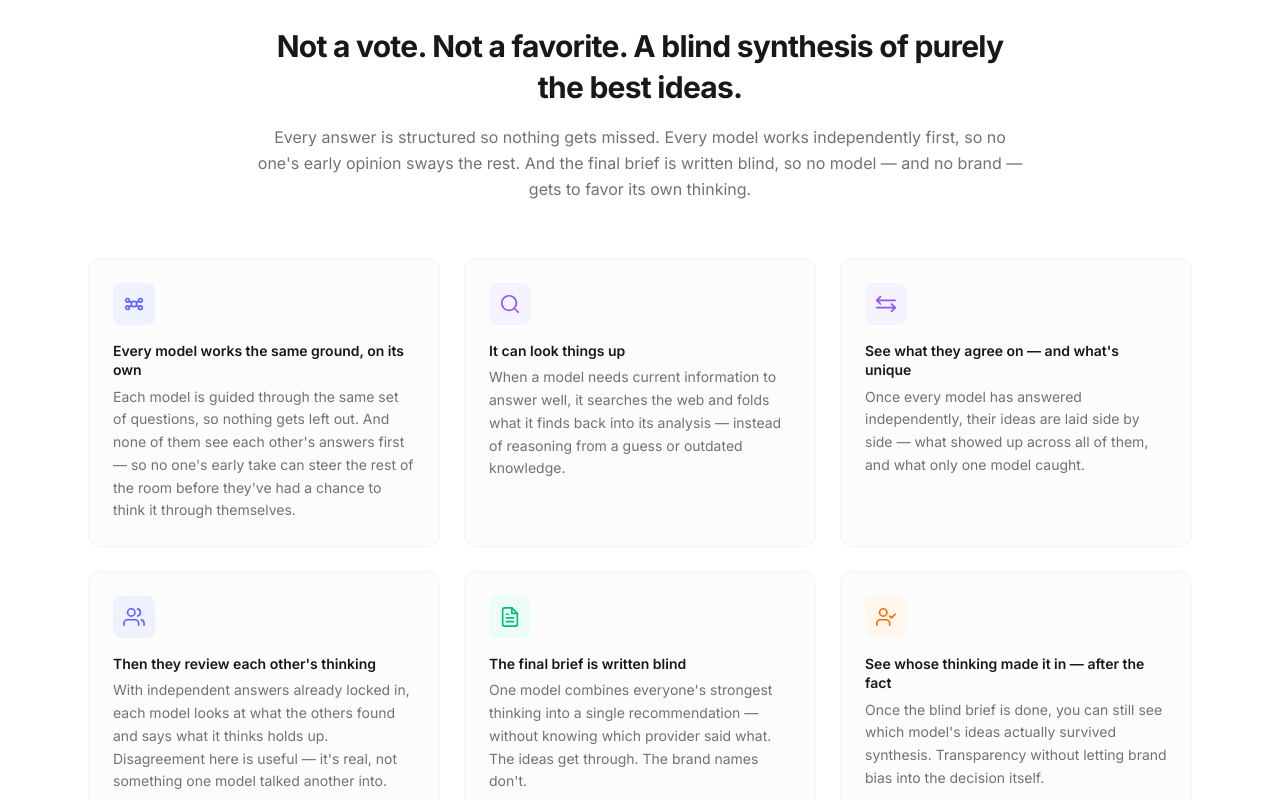
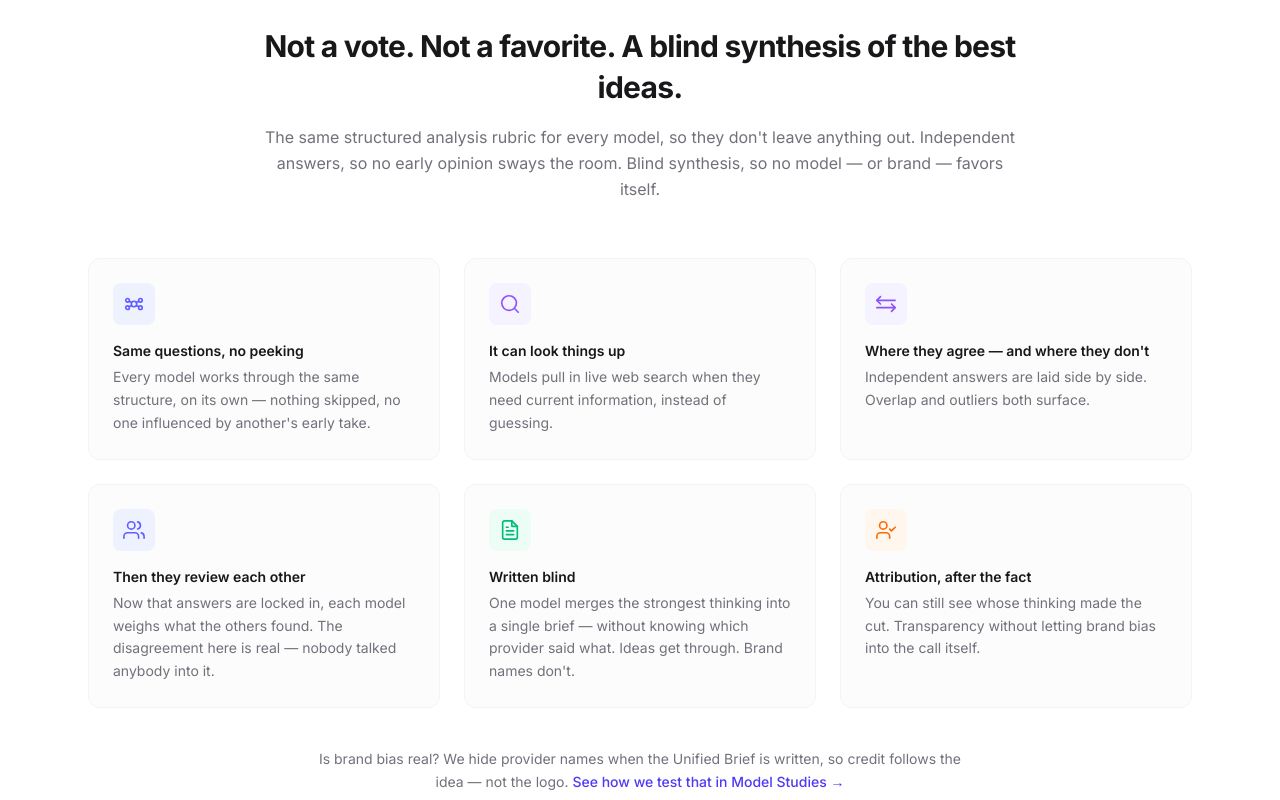
Before and after one commit to Caryndcarter/decision-copilot-evals, a Next.js app in the folder packages/nextjs/: page / in a window 1280 px wide. Shown: the part 2420-3220 px from the top of the page. Built offline with nearby package versions, Linux system fonts and the light colour scheme; no server answers.

Commit message:
Tighten think-tank guardrail copy and ground brand-bias claims in Model Studies.
Finalize shorter card copy, note that Unified Briefs hide provider names by default intent, and use we for research coding language.

Co-authored-by: Cursor <cursoragent@cursor.com>

```diff
--- a/packages/nextjs/app/page.tsx
+++ b/packages/nextjs/app/page.tsx
@@ -427,50 +427,50 @@ export default function Home() {
         <div className="mx-auto max-w-6xl px-6">
           <div className="mx-auto mb-14 max-w-3xl text-center">
             <h2 className="text-2xl lg:text-3xl font-bold text-zinc-900 tracking-tight leading-snug">
-              Not a vote. Not a favorite. A blind synthesis of purely the best ideas.
+              Not a vote. Not a favorite. A blind synthesis of the best ideas.
             </h2>
             <p className="mt-4 text-zinc-500 leading-relaxed">
-              Every answer is structured so nothing gets missed. Every model works independently
-              first, so no one&apos;s early opinion sways the rest. And the final brief is written
-              blind, so no model — and no brand — gets to favor its own thinking.
+              The same structured analysis rubric for every model, so they don&apos;t leave
+              anything out. Independent answers, so no early opinion sways the room. Blind
+              synthesis, so no model — or brand — favors itself.
             </p>
           </div>
           <div className="grid sm:grid-cols-2 lg:grid-cols-3 gap-6">
             {[
               {
                 icon: <IconThinkTank />,
-                title: "Every model works the same ground, on its own",
-                desc: "Each model is guided through the same set of questions, so nothing gets left out. And none of them see each other's answers first — so no one's early take can steer the rest of the room before they've had a chance to think it through themselves.",
+                title: "Same questions, no peeking",
+                desc: "Every model works through the same structure, on its own — nothing skipped, no one influenced by another's early take.",
                 color: "text-indigo-500 bg-indigo-50",
               },
               {
                 icon: <IconResearch />,
                 title: "It can look things up",
-                desc: "When a model needs current information to answer well, it searches the web and folds what it finds back into its analysis — instead of reasoning from a guess or outdated knowledge.",
+                desc: "Models pull in live web search when they need current information, instead of guessing.",
                 color: "text-violet-500 bg-violet-50",
               },
               {
                 icon: <IconCompare />,
-                title: "See what they agree on — and what's unique",
-                desc: "Once every model has answered independently, their ideas are laid side by side — what showed up across all of them, and what only one model caught.",
+                title: "Where they agree — and where they don't",
+                desc: "Independent answers are laid side by side. Overlap and outliers both surface.",
                 color: "text-violet-500 bg-violet-50",
               },
               {
                 icon: <IconPeople />,
-                title: "Then they review each other's thinking",
-                desc: "With independent answers already locked in, each model looks at what the others found and says what it thinks holds up. Disagreement here is useful — it's real, not something one model talked another into.",
+                title: "Then they review each other",
+                desc: "Now that answers are locked in, each model weighs what the others found. The disagreement here is real — nobody talked anybody into it.",
                 color: "text-indigo-500 bg-indigo-50",
               },
               {
                 icon: <IconBrief />,
-                title: "The final brief is written blind",
-                desc: "One model combines everyone's strongest thinking into a single recommendation — without knowing which provider said what. The ideas get through. The brand names don't.",
+                title: "Written blind",
+                desc: "One model merges the strongest thinking into a single brief — without knowing which provider said what. Ideas get through. Brand names don't.",
                 color: "text-emerald-500 bg-emerald-50",
               },
               {
                 icon: <IconAttribution />,
-                title: "See whose thinking made it in — after the fact",
-                desc: "Once the blind brief is done, you can still see which model's ideas actually survived synthesis. Transparency without letting brand bias into the decision itself.",
+                title: "Attribution, after the fact",
+                desc: "You can still see whose thinking made the cut. Transparency without letting brand bias into the call itself.",
                 color: "text-orange-500 bg-orange-50",
               },
             ].map((item) => (
@@ -481,6 +481,16 @@ export default function Home() {
               </div>
             ))}
           </div>
+          <p className="mt-10 mx-auto max-w-2xl text-center text-sm text-zinc-500 leading-relaxed">
+            Is brand bias real? We hide provider names when the Unified Brief is written, so
+            credit follows the idea — not the logo.{" "}
+            <Link
+              href="/model-studies/results/multi-demo-authorship"
+              className="font-medium text-indigo-600 hover:text-indigo-500"
+            >
+              See how we test that in Model Studies →
+            </Link>
+          </p>
         </div>
       </section>
 
@@ -526,10 +536,10 @@ export default function Home() {
               Why the schema matters
             </p>
             <h3 className="mt-3 text-xl lg:text-2xl font-bold text-white tracking-tight max-w-4xl leading-snug">
-              Same skeleton every time — so you can actually compare.
+              Same skeleton every time — so comparison is actually possible.
             </h3>
             <p className="mt-4 text-base text-zinc-400 leading-relaxed max-w-4xl">
-              Because every run shares one fixed structure, you can code cases against the same
+              Because every run shares one fixed structure, we can code cases against the same
               dimensions and compare models on a brief you can defend later — not a thread that
               disappears into chat history. That&apos;s also what makes rigorous model evaluation
               possible.{" "}
```
